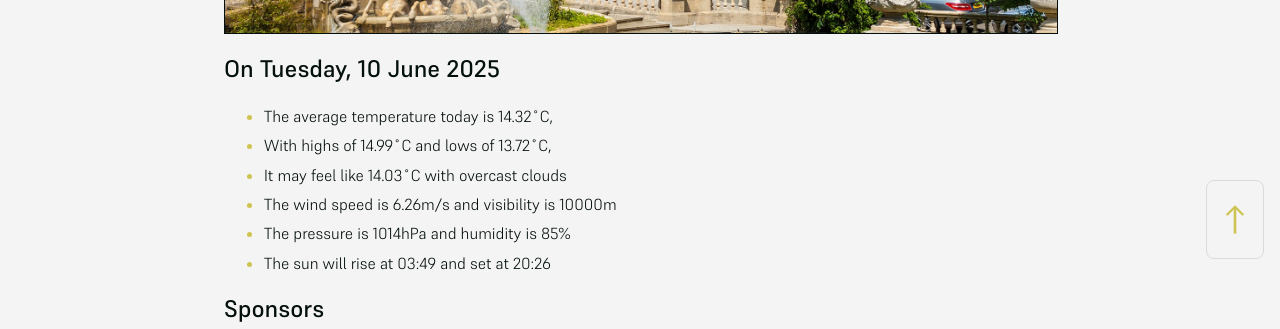
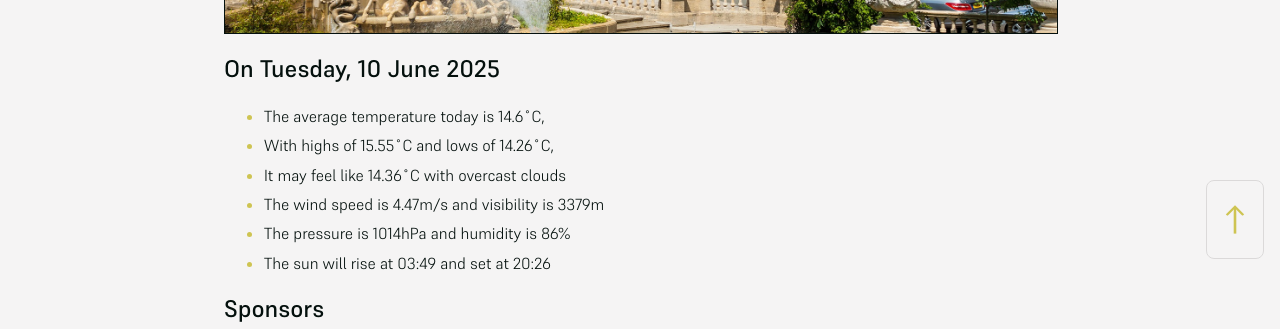
Before and after one commit to mat-0/cheltenham-open-data, a Jekyll site: the page built from index.md, in a window 1280 px wide. Shown: the part 625-954 px from the top of the page. Built offline with Jekyll 4.4.1, drawn with Linux system fonts in a browser that asks for light colours.

Commit message:
Updated 2025-06-10 04:04:05

```diff
--- a/index.md
+++ b/index.md
@@ -10,11 +10,11 @@ seo: Menu
 <!-- weather_marker starts -->
 ## On Tuesday, 10 June 2025
 
-- The average temperature today is 14.32˚C,
-- With highs of 14.99˚C and lows of 13.72˚C,
-- It may feel like 14.03˚C with overcast clouds
-- The wind speed is 6.26m/s and visibility is 10000m
-- The pressure is 1014hPa and humidity is 85%
+- The average temperature today is 14.6˚C,
+- With highs of 15.55˚C and lows of 14.26˚C,
+- It may feel like 14.36˚C with overcast clouds
+- The wind speed is 4.47m/s and visibility is 3379m
+- The pressure is 1014hPa and humidity is 86%
 - The sun will rise at 03:49 and set at 20:26
 
 <!-- weather_marker ends -->
```
Also changed, not shown: _data/flood.json (+5 -69 lines), _pages/news.md (+6 -6 lines).
